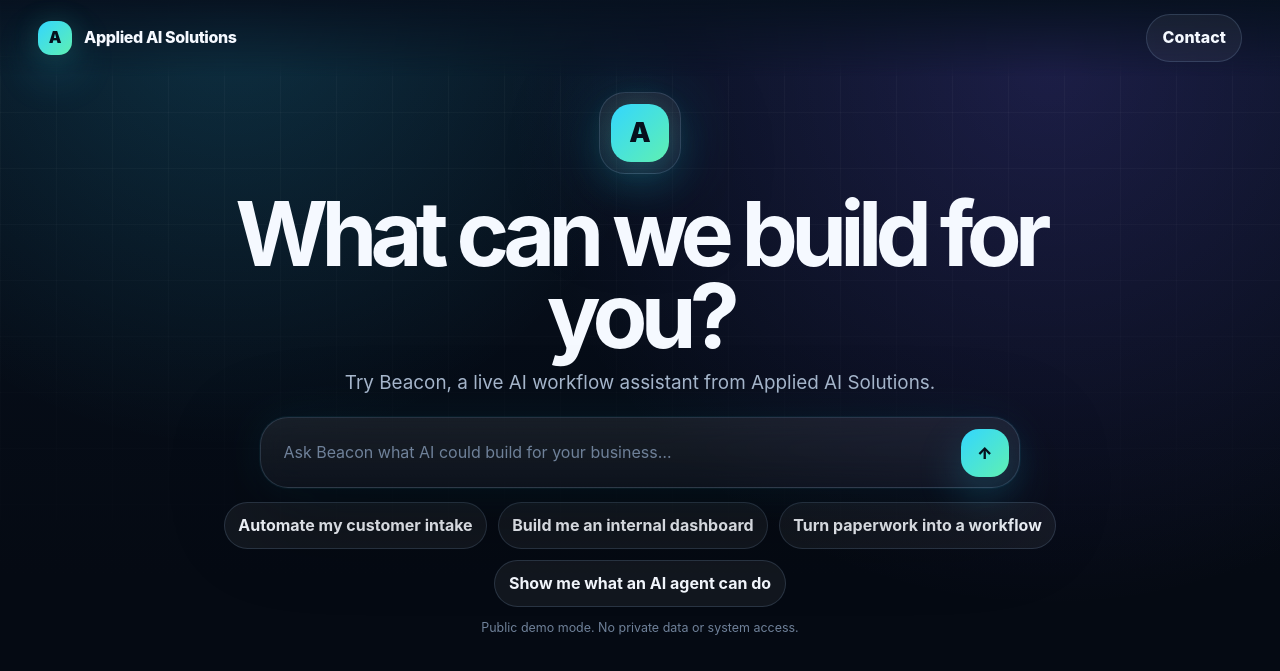
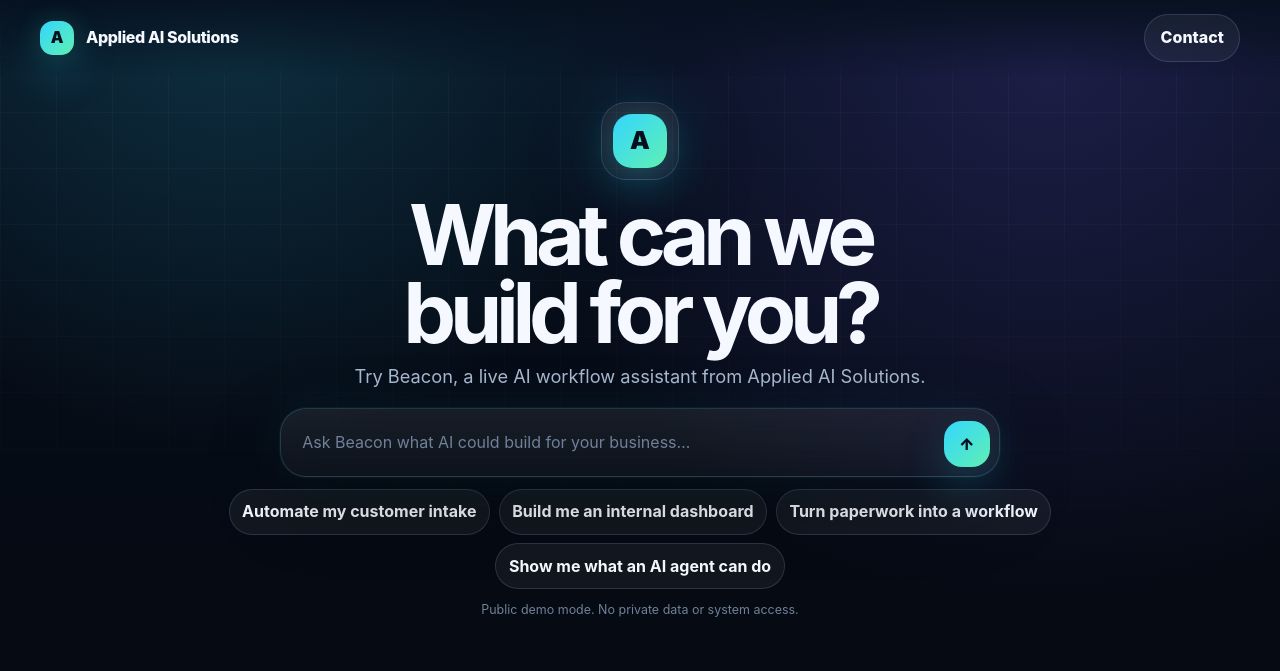
Before and after one commit to Applied-AI-Solutions-hub/Beacon, a website: page public/index.html in a window 1280 px wide. Drawn offline with Linux system fonts and the light colour scheme.

Commit message:
style: polish Beacon visual rhythm

```diff
--- a/public/styles.css
+++ b/public/styles.css
@@ -11,8 +11,8 @@
   --blue:#4e7cff;
   --violet:#7c5cff;
   --green:#5ff0b2;
-  --shadow:0 28px 90px rgba(0,0,0,.35);
-  --radius:22px;
+  --shadow:0 24px 70px rgba(0,0,0,.34);
+  --radius:24px;
   --max:1160px;
 }
 *{box-sizing:border-box}
@@ -49,7 +49,7 @@ a{color:inherit;text-decoration:none}.app{position:relative;min-height:100dvh;is
 .topbar{
   position:fixed;z-index:5;top:0;left:0;right:0;
   display:flex;justify-content:space-between;align-items:center;
-  padding:14px clamp(16px,4vw,38px);
+  padding:14px clamp(18px,4vw,40px);
   background:linear-gradient(rgba(7,17,31,.92),rgba(7,17,31,.48),transparent);
   backdrop-filter:blur(12px);
 }
@@ -67,51 +67,51 @@ a{color:inherit;text-decoration:none}.app{position:relative;min-height:100dvh;is
   padding:.65rem .95rem;background:rgba(255,255,255,.055);font-weight:800;
 }
 .contact:hover{color:var(--cyan);border-color:rgba(51,214,255,.38)}
-.main{position:relative;min-height:100dvh;padding:84px 16px 118px}.main.landing{display:grid;place-items:center}.hero{width:min(900px,100%);text-align:center;margin:auto}.logoGlow{
-  width:82px;height:82px;border-radius:26px;margin:0 auto 1.15rem;
+.main{position:relative;min-height:100dvh;padding:86px clamp(14px,4vw,24px) 116px}.main.landing{display:grid;place-items:center}.hero{width:min(860px,100%);text-align:center;margin:auto}.logoGlow{
+  width:78px;height:78px;border-radius:25px;margin:0 auto 1rem;
   display:grid;place-items:center;
   background:linear-gradient(180deg,rgba(255,255,255,.075),rgba(255,255,255,.035));
   border:1px solid var(--line);box-shadow:var(--shadow),0 0 70px rgba(51,214,255,.18);
 }
-.logoMark{width:58px;height:58px;border-radius:20px;font-size:27px}.hero h1{
-  font-size:clamp(2.75rem,7.2vw,5.6rem);line-height:.92;letter-spacing:-.075em;margin:0 0 .75rem;
+.logoMark{width:54px;height:54px;border-radius:19px;font-size:25px}.hero h1{
+  font-size:clamp(2.7rem,6.8vw,5.25rem);line-height:.93;letter-spacing:-.074em;margin:0 0 .7rem;text-wrap:balance;
 }
-.hero p{max-width:680px;margin:0 auto 1.25rem;color:var(--muted);font-size:clamp(1.02rem,2vw,1.18rem);line-height:1.45}.composer{
+.hero p{max-width:620px;margin:0 auto 1.15rem;color:var(--muted);font-size:clamp(1rem,1.85vw,1.14rem);line-height:1.45}.composer{
   display:flex;align-items:flex-end;gap:.7rem;
   border:1px solid var(--line);
   background:linear-gradient(180deg,rgba(255,255,255,.075),rgba(255,255,255,.035));
   box-shadow:var(--shadow),0 0 0 1px rgba(51,214,255,.06),0 0 50px rgba(51,214,255,.08);
-  backdrop-filter:blur(16px);border-radius:28px;padding:.65rem;
+  backdrop-filter:blur(16px);border-radius:26px;padding:.58rem;
 }
-.heroComposer{width:min(760px,100%);margin:0 auto}textarea{
-  width:100%;min-height:48px;max-height:150px;resize:none;border:none;outline:none;
+.heroComposer{width:min(720px,100%);margin:0 auto}textarea{
+  width:100%;min-height:46px;max-height:146px;resize:none;border:none;outline:none;
   background:transparent;color:var(--text);padding:.85rem .75rem;line-height:1.35;
 }
 textarea::placeholder{color:var(--soft)}.composer button,.leadForm button{
-  border:none;border-radius:18px;color:#06101d;min-width:48px;height:48px;cursor:pointer;font-weight:900;
+  border:none;border-radius:18px;color:#06101d;min-width:46px;height:46px;cursor:pointer;font-weight:900;
   background:linear-gradient(135deg,var(--cyan),var(--green));
   box-shadow:0 18px 45px rgba(51,214,255,.24);
-}.chips{display:flex;flex-wrap:wrap;gap:.65rem;justify-content:center;margin:.85rem auto 0}.chips button,.toolDock button,.uploadBtn{
+}.chips{display:flex;flex-wrap:wrap;gap:.55rem;justify-content:center;margin:.75rem auto 0}.chips button,.toolDock button,.uploadBtn{
   border:1px solid var(--line);background:rgba(255,255,255,.055);color:var(--text);
-  border-radius:999px;padding:.65rem .85rem;cursor:pointer;font-weight:750;
+  border-radius:999px;padding:.58rem .78rem;cursor:pointer;font-weight:750;
 }
 .chips button:hover,.toolDock button:hover,.uploadBtn:hover{color:var(--cyan);border-color:rgba(51,214,255,.42);background:rgba(51,214,255,.075)}.safety{font-size:.78rem!important;margin-top:.75rem!important;color:var(--soft)!important}.thread{width:min(900px,100%);margin:0 auto;display:flex;flex-direction:column;gap:.85rem}.msg{display:flex;gap:.75rem;align-items:flex-start}.msg.user{flex-direction:row-reverse}.avatar{
   width:36px;height:36px;border-radius:14px;display:grid;place-items:center;flex:0 0 auto;
   background:var(--surface-strong);border:1px solid var(--line);font-size:.8rem;font-weight:900;color:var(--cyan);
 }.user .avatar{background:linear-gradient(135deg,var(--blue),var(--violet));border:0;color:#fff}.bubble{
   max-width:min(720px,84%);white-space:normal;overflow-wrap:anywhere;line-height:1.55;
-  padding:.85rem .95rem;
+  padding:.78rem .9rem;
   background:linear-gradient(180deg,rgba(255,255,255,.075),rgba(255,255,255,.035));
-  border:1px solid var(--line);border-radius:20px;box-shadow:0 16px 50px rgba(0,0,0,.18);
-}.bubble p{margin:.35rem 0}.bubble h3{font-size:.98rem;letter-spacing:-.01em;margin:.15rem 0 .45rem;color:var(--text)}.bubble ul,.bubble ol{margin:.4rem 0 .2rem;padding-left:1.25rem}.bubble li{margin:.25rem 0}.user .bubble{white-space:pre-wrap;background:linear-gradient(135deg,var(--blue),var(--violet));border:0;color:#fff}.bottomComposer{position:fixed;left:50%;bottom:16px;transform:translateX(-50%);width:min(900px,calc(100% - 24px));z-index:4}.toolDock{
-  position:fixed;left:50%;bottom:84px;transform:translateX(-50%);width:min(900px,calc(100% - 24px));
+  border:1px solid var(--line);border-radius:18px;box-shadow:0 14px 42px rgba(0,0,0,.18);
+}.bubble p{margin:.35rem 0}.bubble h3{font-size:.98rem;letter-spacing:-.01em;margin:.15rem 0 .45rem;color:var(--text)}.bubble ul,.bubble ol{margin:.4rem 0 .2rem;padding-left:1.25rem}.bubble li{margin:.25rem 0}.user .bubble{white-space:pre-wrap;background:linear-gradient(135deg,var(--blue),var(--violet));border:0;color:#fff}.bottomComposer{position:fixed;left:50%;bottom:16px;transform:translateX(-50%);width:min(860px,calc(100% - 24px));z-index:4}.toolDock{
+  position:fixed;left:50%;bottom:80px;transform:translateX(-50%);width:min(860px,calc(100% - 24px));
   display:flex;gap:.5rem;align-items:center;z-index:4;
 }.remaining{margin-left:auto;color:var(--muted);font-size:.85rem}.hidden{display:none!important}.modal{
   position:fixed;inset:0;background:rgba(0,0,0,.62);backdrop-filter:blur(12px);z-index:20;display:grid;place-items:center;padding:16px;
 }.modalCard{
-  position:relative;width:min(520px,100%);
+  position:relative;width:min(500px,100%);
   background:linear-gradient(180deg,rgba(16,33,58,.98),rgba(7,17,31,.98));
-  border:1px solid var(--line);border-radius:28px;padding:1.65rem;box-shadow:0 24px 90px rgba(0,0,0,.55);
+  border:1px solid var(--line);border-radius:26px;padding:1.45rem;box-shadow:0 24px 90px rgba(0,0,0,.55);
 }.modalCard h2{font-size:clamp(1.75rem,4vw,2.25rem);line-height:1.02;letter-spacing:-.055em;margin:0 2rem .7rem 0}.modalCard p{color:var(--muted);line-height:1.45}.x{position:absolute;right:16px;top:14px;background:transparent;border:none;color:var(--muted);font-size:30px;cursor:pointer}.leadForm{display:grid;gap:.65rem}.leadForm input,.leadForm textarea{
   border:1px solid var(--line);border-radius:16px;background:rgba(255,255,255,.055);color:var(--text);padding:.85rem .9rem;outline:none;
 }.leadForm input:focus,.leadForm textarea:focus{border-color:rgba(51,214,255,.45);box-shadow:0 0 0 3px rgba(51,214,255,.08)}.leadForm button{width:100%;margin-top:.25rem}.thanks{color:var(--green)!important}.typing{color:var(--muted)}
```
